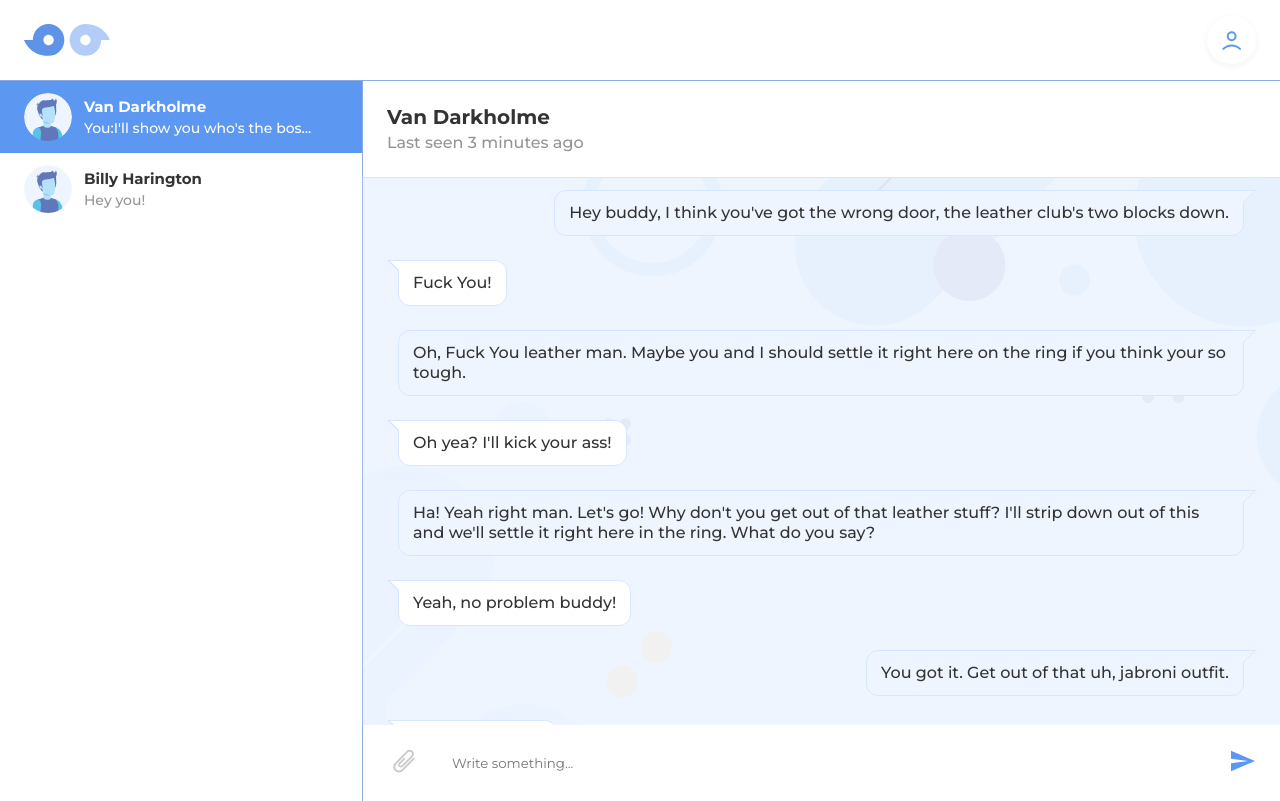
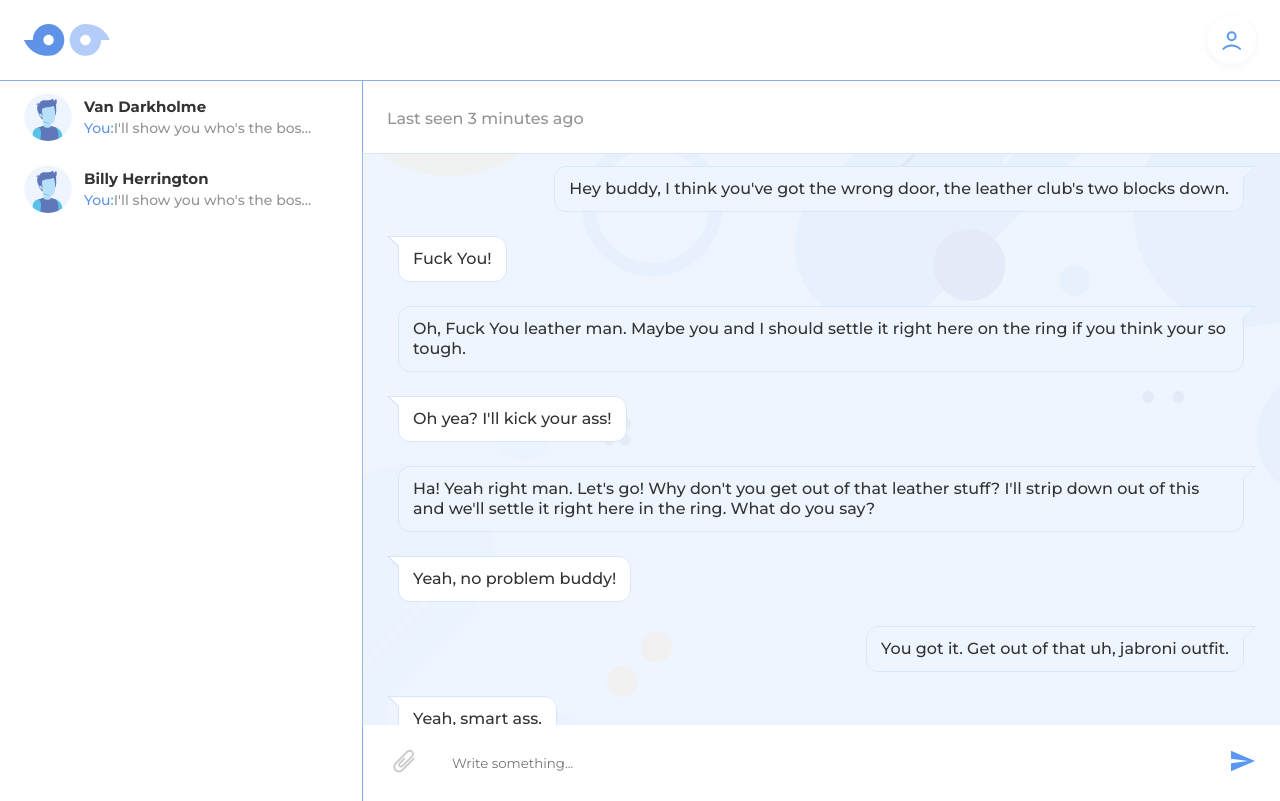
Before and after one commit to mark-avd/hw-project, a React (Create React App) app: page /chat in a window 1280 px wide. Built offline with nearby package versions, Linux system fonts and the light colour scheme.

Commit message:
feat: add dialog selection logic

```diff
--- a/src/App.tsx
+++ b/src/App.tsx
@@ -7,7 +7,7 @@ function App() {
     return (
         <BrowserRouter>
             <Switch>
-                {routesConfig.map((route, index) => (
+                {routesConfig.map((route, index: number) => (
                     <Route
                         key={index}
                         path={route.path}
--- a/src/components/molecules/ChatInterlocutor/index.tsx
+++ b/src/components/molecules/ChatInterlocutor/index.tsx
@@ -2,10 +2,14 @@ import React from 'react'
 import LastSeenMessage from '../../atoms/LastSeenMessage'
 import './style.scss'
 
-const ChatInterlocutor: React.FC = () => {
+interface ChatInterlocutor {
+    companionName: string
+}
+
+const ChatInterlocutor: React.FC<ChatInterlocutor> = ({ companionName }) => {
     return (
         <div className={'chat-interlocutor'}>
-            <h3>Van Darkholme</h3>
+            <h3>{companionName}</h3>
             <LastSeenMessage timePassed={'3 minutes'} />
         </div>
     )
--- a/src/components/molecules/ChatPreview/index.tsx
+++ b/src/components/molecules/ChatPreview/index.tsx
@@ -1,8 +1,8 @@
-import React from 'react'
+import React, { Dispatch, SetStateAction } from 'react'
 import classNames from 'classnames'
 import UserIcon from '../../atoms/UserIcon'
+import Text2 from '../../atoms/Text2'
 import './style.scss'
-import Text2 from '../../atoms/Text2'
 
 interface ChatPreview {
     name: string
@@ -10,14 +10,20 @@ interface ChatPreview {
     gender: string
     isActive: boolean
     isOutgoing: boolean
+    setChatId: Dispatch<SetStateAction<number>>
+    setCompanionName: Dispatch<SetStateAction<string>>
+    id: number
 }
 
 const ChatPreview: React.FC<ChatPreview> = ({
+    id,
     text,
     name,
     gender,
     isActive,
     isOutgoing,
+    setChatId,
+    setCompanionName,
 }) => {
     const chatPreviewClass = classNames({
         'chat-preview': true,
@@ -29,7 +35,13 @@ const ChatPreview: React.FC<ChatPreview> = ({
     }
 
     return (
-        <div className={chatPreviewClass}>
+        <div
+            className={chatPreviewClass}
+            onClick={() => {
+                setChatId(id)
+                setCompanionName(name)
+            }}
+        >
             <div className={'chat-preview__user-icon'}>
                 <UserIcon gender={gender} />
             </div>
--- a/src/components/organisms/Chat/index.tsx
+++ b/src/components/organisms/Chat/index.tsx
@@ -1,18 +1,22 @@
 import React from 'react'
-import './style.scss'
 import ChatInterlocutor from '../../molecules/ChatInterlocutor'
 import ChatInputArea from '../../molecules/ChatInputArea'
 import ChatMessages from '../ChatMessages'
+import './style.scss'
 
+interface Chat {
+    chatId: number
+    companionName: string
+}
 
-const Chat: React.FC = () => {
+const Chat: React.FC<Chat> = ({ chatId, companionName }) => {
     return (
         <div className={'chat'}>
             <div className={'chat__interlocutor'}>
-                <ChatInterlocutor />
+                <ChatInterlocutor companionName={companionName} />
             </div>
             <div className={'chat__messages'}>
-                <ChatMessages />
+                <ChatMessages chatId={chatId} />
             </div>
             <div className={'chat__input-area'}>
                 <ChatInputArea />
--- a/src/components/organisms/ChatMessages/index.tsx
+++ b/src/components/organisms/ChatMessages/index.tsx
@@ -4,10 +4,15 @@ import Bubble from '../../molecules/Bubble'
 import { mockMessages } from '../../../mockMessages'
 import './style.scss'
 
-const ChatMessages: React.FC = () => {
+interface ChatMessage {
+    chatId: number
+}
+
+const ChatMessages: React.FC<ChatMessage> = ({chatId}) => {
     return (
         <div className={'chat-messages'}>
-            {mockMessages.map(({ id, text, senderId }) => {
+            {chatId !== -1 &&
+                mockMessages[chatId][chatId].map(({ id, text, senderId }) => {
                 const messageAreaClass = classNames({
                     'chat-messages__message-area': true,
                     'chat-messages__message-area_outgoing': senderId === 0,
--- a/src/components/organisms/ChatSideBar/index.tsx
+++ b/src/components/organisms/ChatSideBar/index.tsx
@@ -1,24 +1,31 @@
-import React from 'react'
+import React, { Dispatch, SetStateAction } from 'react'
+import ChatPreview from '../../molecules/ChatPreview'
+import { mockChats } from '../../../mockChats'
 import './style.scss'
-import ChatPreview from '../../molecules/ChatPreview'
 
-const ChatSideBar: React.FC = () => {
+interface ChatSideBar {
+    setChatId: Dispatch<SetStateAction<number>>
+    setCompanionName: Dispatch<SetStateAction<string>>
+    isActive?: boolean
+}
+
+const ChatSideBar: React.FC<ChatSideBar> = ({ setChatId, setCompanionName }) => {
+
     return (
         <div className={'chat-sidebar'}>
-            <ChatPreview
-                name={'Van Darkholme'}
-                text={'I\'ll show you who\'s the boss of this gym.'}
-                gender={'male'}
-                isActive={true}
-                isOutgoing={true}
-            />
-            <ChatPreview
-                name={'Billy Harington'}
-                text={'Hey you!'}
-                gender={'male'}
-                isActive={false}
-                isOutgoing={false}
-            />
+            {mockChats.map(({ name, id }) => (
+                <ChatPreview
+                    key={id}
+                    id={id}
+                    name={name}
+                    text={'I\'ll show you who\'s the boss of this gym.'}
+                    gender={'male'}
+                    isActive={false}
+                    isOutgoing={true}
+                    setChatId={setChatId}
+                    setCompanionName={setCompanionName}
+                />
+            ))}
         </div>
     )
 }
--- a/src/components/templates/ChatTemplate/index.tsx
+++ b/src/components/templates/ChatTemplate/index.tsx
@@ -1,16 +1,20 @@
-import React from 'react'
+import React, { useState } from 'react'
 import ChatSideBar from '../../organisms/ChatSideBar'
+import Chat from '../../organisms/Chat'
 import './style.scss'
-import Chat from '../../organisms/Chat'
 
 const ChatTemplate: React.FC = () => {
+    const [chatId, setChatId] = useState(0)
+    const [companionName, setCompanionName] = useState('')
+
+
     return (
         <div className={'chat-template'}>
             <div className={'chat-template__sidebar'}>
-                <ChatSideBar />
+                <ChatSideBar setChatId={setChatId} setCompanionName={setCompanionName} />
             </div>
             <div className={'chat-template__chat'}>
-                <Chat />
+                <Chat chatId={chatId} companionName={companionName} />
             </div>
         </div>
     )
--- /dev/null
+++ b/src/mockChats.tsx
@@ -0,0 +1,15 @@
+interface mockChats {
+    id: number
+    name: string
+}
+
+export const mockChats: Array<mockChats> = [
+    {
+        id: 0,
+        name: 'Van Darkholme',
+    },
+    {
+        id: 1,
+        name: 'Billy Herrington',
+    },
+]
--- a/src/mockMessages.tsx
+++ b/src/mockMessages.tsx
@@ -1,10 +1,16 @@
-interface mockMessages {
+interface mockArray {
     id: number
     text: string
     senderId: number
 }
 
+interface mockMessages {
+    [key: number]: Array<mockArray>
+}
+
 export const mockMessages: Array<mockMessages> = [
+    {
+        0: [
             {
                 id: 0,
                 text: "Hey buddy, I think you've got the wrong door, the leather club's two blocks down.",
@@ -33,5 +39,20 @@ export const mockMessages: Array<mockMessages> = [
                 senderId: 0,
             },
             { id: 7, text: 'Yeah, smart ass.', senderId: 1 },
-    { id: 8, text: "I'll show you who's the boss of this gym.", senderId: 0 },
+            {
+                id: 8,
+                text: "I'll show you who's the boss of this gym.",
+                senderId: 0,
+            },
+        ],
+    },
+    {
+        1: [
+            {
+                id: 0,
+                text: "I'll show you who's the boss of this gym.",
+                senderId: 0,
+            },
+        ],
+    },
 ]
```
Also changed, not shown: src/components/organisms/LoginForm/index.tsx (+4 -4 lines). Lines whose indentation alone changed are shown as unchanged.
